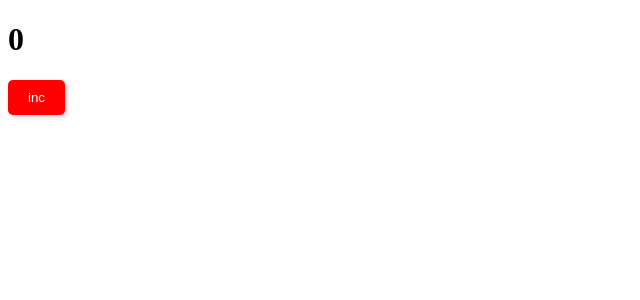
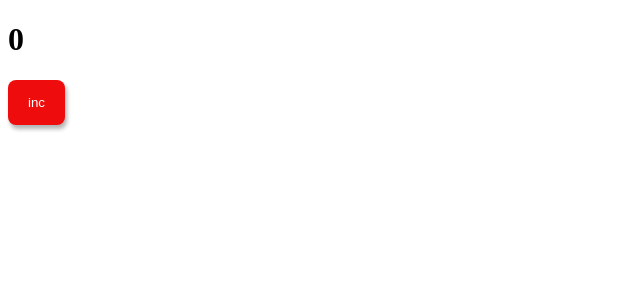
Before and after one commit to romanbarinov84/Webpack-project-ulbi-, a React app: page / in a window 1280 px wide. Shown: the top 300 px of the page, without its empty margins (0-640 px from the left). Built offline with nearby package versions, Linux system fonts and the light colour scheme.

Commit message:
import * as classes from './App.module.scss

```diff
--- a/@types/global.d.ts
+++ /dev/null
@@ -1 +0,0 @@
-declare module '*.css';
--- a/package.json
+++ b/package.json
@@ -16,10 +16,9 @@
   "scripts": {
     "build:dev": "webpack --env mode=development",
     "build:prod": "webpack --env mode=production",
-    "start": "webpack serve --env mode=development"
+    "start": "webpack serve "
   },
   "devDependencies": {
-    "@types/css-modules": "^1.0.5",
     "@types/node": "^24.10.0",
     "@types/react": "^18.3.26",
     "@types/react-dom": "^18.3.7",
@@ -27,6 +26,7 @@
     "@types/webpack-dev-server": "^4.7.1",
     "css-loader": "^7.1.2",
     "html-webpack-plugin": "^5.6.4",
+    "install": "^0.13.0",
     "mini-css-extract-plugin": "^2.9.4",
     "sass": "^1.93.3",
     "sass-loader": "^16.0.6",
--- /dev/null
+++ b/src/components/App.module.scss
@@ -0,0 +1,15 @@
+.button {
+  background: rgb(239, 12, 12);
+  color: white;
+  border-radius: 8px;
+  padding: 15px 20px;
+  border: none;
+  box-shadow: 2px 4px 4px rgba(0, 0, 0, 0.3);
+}
+.button:active{
+  box-shadow: none;
+}
+
+.button:hover{
+  background-color: red;
+}
--- a/src/components/App.scss
+++ /dev/null
@@ -1,17 +0,0 @@
-button{
-    background-color: red;
-    color: white;
-    padding: 10px 20px;
-    border: none;
-    border-radius: 5px;
-    cursor: pointer;
-    box-shadow: 2px 2px 5px rgba(0, 0, 0, 0.2);
-}
-button:hover{
-    background-color: rgb(217, 3, 3);
-}
-
-button:active{
-    background-color: rgb(249, 244, 244);
-    box-shadow: none;
-}
--- a/src/components/App.tsx
+++ b/src/components/App.tsx
@@ -1,20 +1,24 @@
-import  { useState } from 'react'
-import  './App.scss';
+import { useState } from "react";
+import * as classes from './App.module.scss';
+
 
 function App() {
-    const [count,setCount] = useState<number>(0)
+  const [count, setCount] = useState<number>(0);
 
-    const increment = () => {
-        setCount(count + 1)
-    };
+  const increment = () => {
+    setCount(count + 1);
+  };
+
 
 
   return (
     <div>
-        <h1>{count}</h1>
-        <button onClick={increment}><span>inc</span></button>
+      <h1>{count}</h1>
+      <button className={classes.button}onClick={increment}><span>
+                inc
+            </span></button>
     </div>
-  )
+  );
 }
 
-export default App
+export default App;
```
Also changed, not shown: src/global.d.ts (added, +8 -0 lines), tsconfig.json (+2 -7 lines), 4 other files (tests, documents, lock files or other folders).
